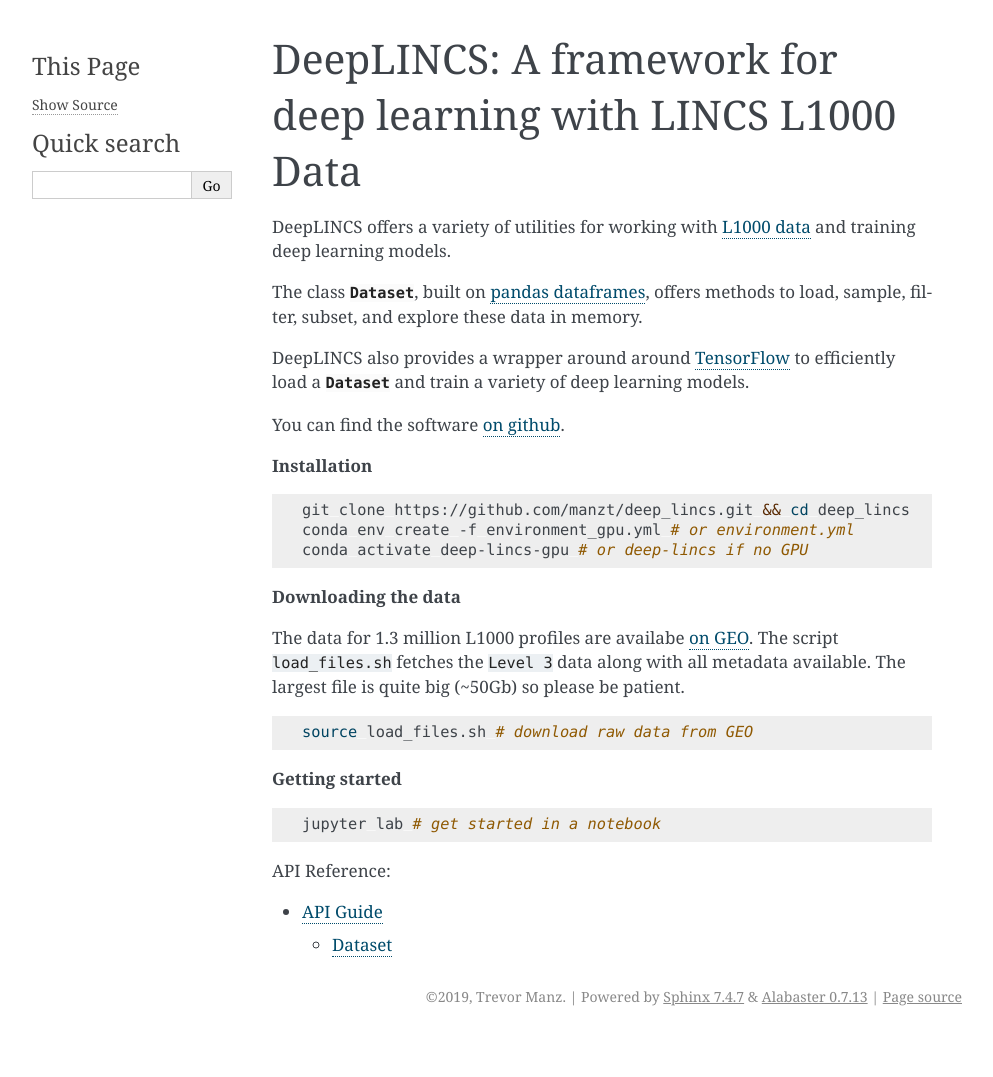
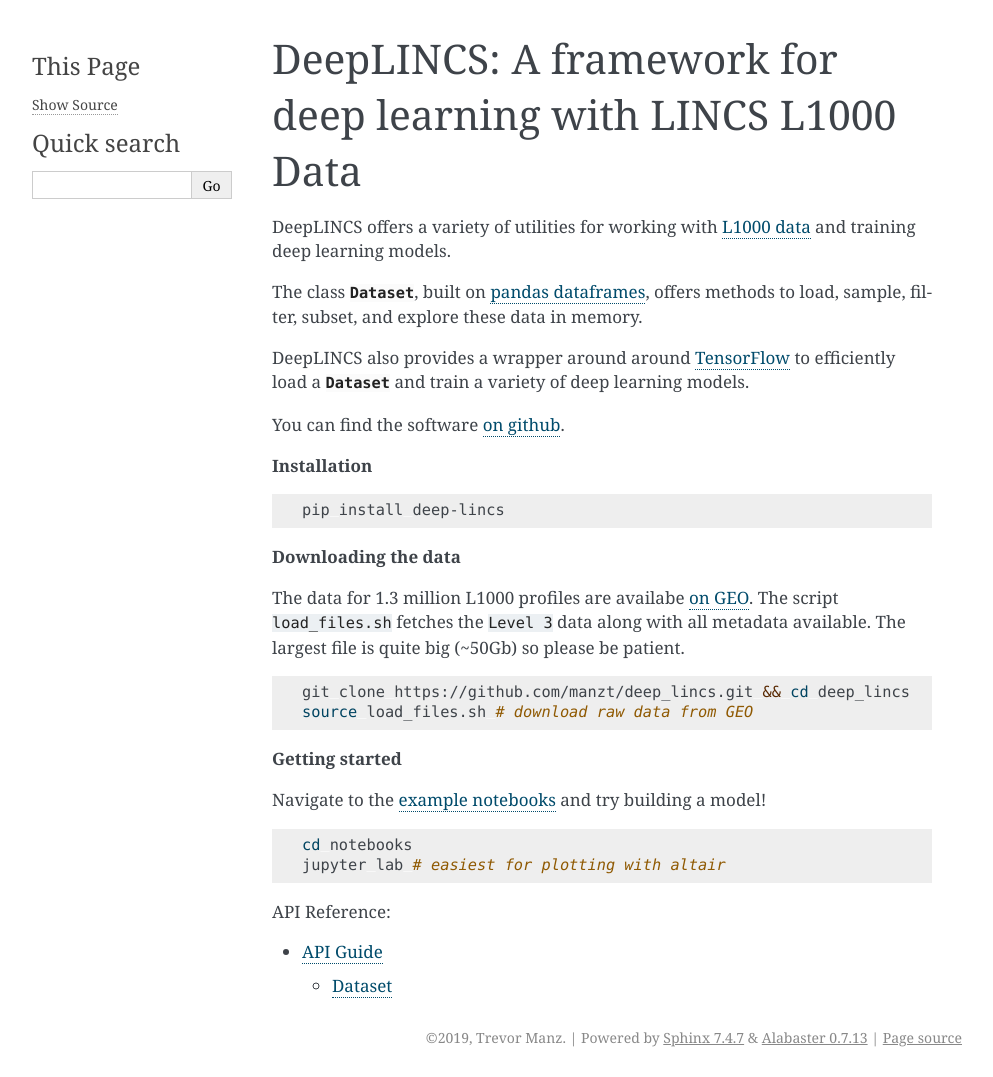
Before and after one commit to manzt/deep_lincs, a Sphinx documentation site: the page built from docs/index.rst, in a window 1280 px wide. Shown: the whole page, without its empty margins (148-1141 px from the left). Built offline with Sphinx 7.4.7, drawn with Linux system fonts in a browser that asks for light colours; before the commit the page ends 1036 px from its top, so only the background shows below that.

Commit message:
update index with pip instructions

```diff
--- a/docs/index.rst
+++ b/docs/index.rst
@@ -21,9 +21,7 @@
 
 .. code:: bash
 
-     git clone https://github.com/manzt/deep_lincs.git && cd deep_lincs
-     conda env create -f environment_gpu.yml # or environment.yml
-     conda activate deep-lincs-gpu # or deep-lincs if no GPU
+     pip install deep-lincs
 
 
 **Downloading the data**
@@ -33,13 +31,17 @@
 
 .. code:: bash
 
+    git clone https://github.com/manzt/deep_lincs.git && cd deep_lincs
     source load_files.sh # download raw data from GEO
 
 **Getting started**
 
+Navigate to the `example notebooks <https://github.com/manzt/deep_lincs/tree/master/notebooks>`_ and try building a model!
+
 .. code:: bash
 
-    jupyter lab # get started in a notebook
+    cd notebooks
+    jupyter lab # easiest for plotting with altair
 
 
 .. toctree::
```
